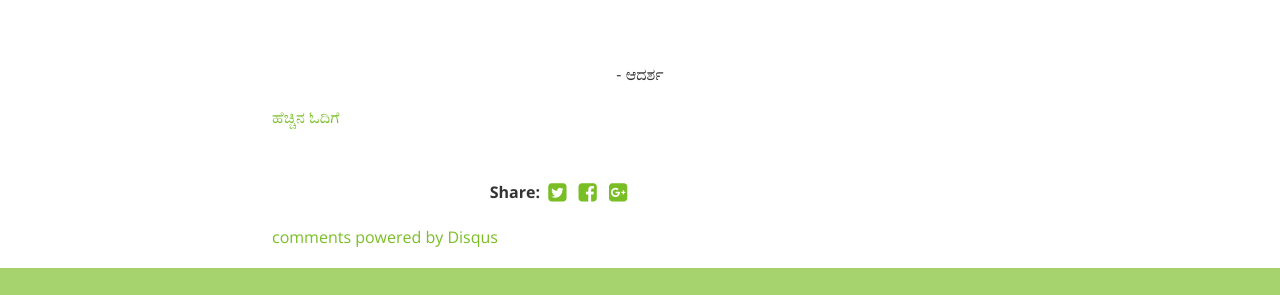
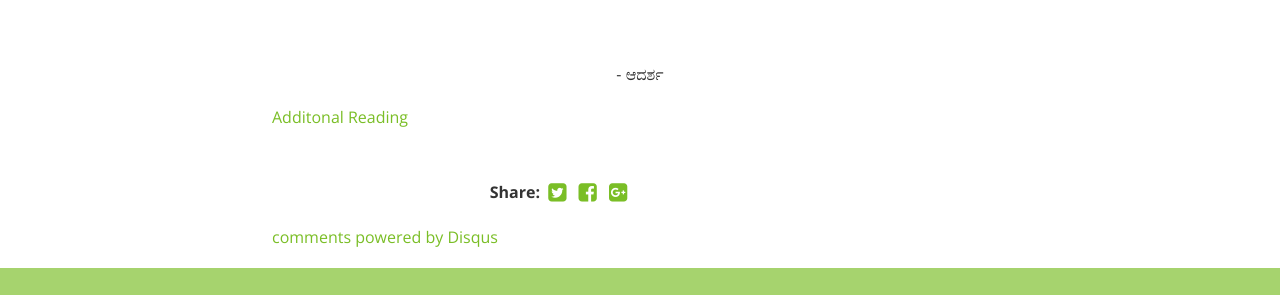
Before and after one commit to bencentra/centrarium, a Jekyll site: the page built from _posts/2021-05-16-prakrutiya-virodhaabhaasa.markdown, in a window 1280 px wide. Shown: the part 1693-1988 px from the top of the page. Built offline with Jekyll 4.4.1, drawn with Linux system fonts in a browser that asks for light colours; nearby versions of some CDN libraries; comment, search, counter and statistics services are not loaded; a style sheet for code colours, icons or effects is not loaded.

Commit message:
Update 2021-05-16-prakrutiya-virodhaabhaasa.markdown

```diff
--- a/_posts/2021-05-16-prakrutiya-virodhaabhaasa.markdown
+++ b/_posts/2021-05-16-prakrutiya-virodhaabhaasa.markdown
@@ -23,4 +23,4 @@ description: “ಒಂದು ರೀತಿಯಲ್ಲಿ ನಮ್ಮನ್ನ
 <p align = "center">  The Paradox in Nature. </p><br>
 <p align = "center"> - ಆದರ್ಶ </p>
 
-<a href="https://observer.com/2020/10/spacex-starlink-satellite-collision-risk-space-debris/"> ಹೆಚ್ಚಿನ ಓದಿಗೆ </a>
+<a href="https://observer.com/2020/10/spacex-starlink-satellite-collision-risk-space-debris/"> Additonal Reading </a>
```
